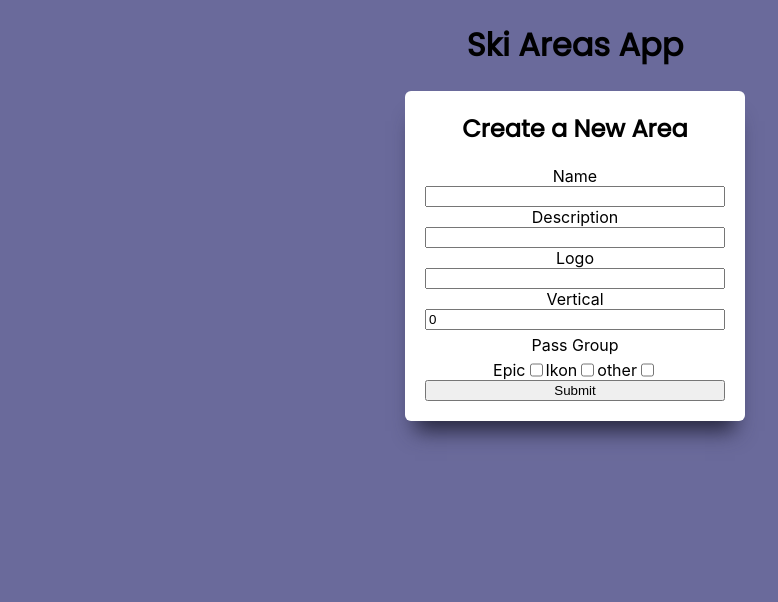
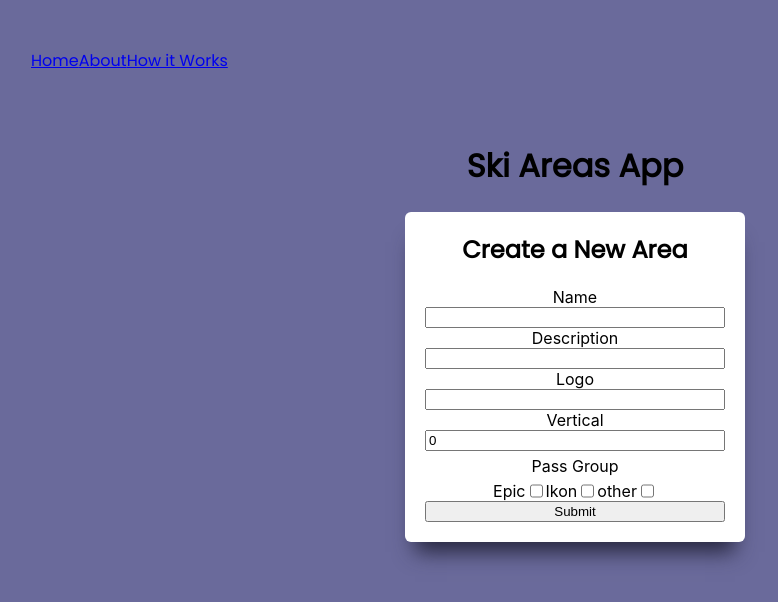
Before and after one commit to bwesterg/ski_areas, a React (Create React App) app in the folder ski-areas-frontend/: page / in a window 1280 px wide. Shown: the top 602 px of the page, without its empty margins (65-843 px from the left). Built offline with nearby package versions, Linux system fonts and the light colour scheme; no server answers.

Commit message:
adds basic navbar structure and css.  Still needs much styling and fine-tuning, but this creates a fallback point.

```diff
--- a/ski-areas-frontend/src/App.css
+++ b/ski-areas-frontend/src/App.css
@@ -12,6 +12,25 @@ body {
 
 h1, h2, h3, h4, h5, h6, p {
   font-family: 'Poppins';
+}
+
+.skiApp__navbar {
+  display: flex;
+  justify-content: space-between;
+  align-items: center;
+  padding: 2rem 6rem;
+}
+
+.skiApp__navbar-links {
+  flex: 1;
+  display: flex;
+  justify-content: flex-start;
+  align-items: center;
+}
+
+.skiApp__navbar-links_container {
+  display: flex;
+  flex-direction: row;
 }
 
 .area-form {
--- a/ski-areas-frontend/src/App.js
+++ b/ski-areas-frontend/src/App.js
@@ -2,6 +2,7 @@ import React, { Component } from 'react';
 import './App.css';
 import AreaContainer from './components/AreaContainer';
 import AreaForm from './components/AreaForm';
+import Navbar from './components/Navbar';
 import { patchArea, postArea, deleteArea } from './helpers';
 const areasUrl = "http://localhost:3000/areas/";
 
@@ -59,6 +60,10 @@ class App extends Component {
   render(){
     return (
       <div className="App">
+        <div className="gradient__bg">
+          <Navbar />
+        </div>
+
           <h1>Ski Areas App</h1>
           {/* <AreaForm addArea={this.addArea}/> */}
           <AreaForm submitAction={this.addArea}/>
--- /dev/null
+++ b/ski-areas-frontend/src/components/Navbar.js
@@ -0,0 +1,28 @@
+import React, { useState } from 'react';
+import '../App.css';
+
+const Menu = () => (
+
+    <>
+        <p><a href="#home">Home</a></p>
+        <p><a href="#About">About</a></p>
+        <p><a href="#How-it-works">How it Works</a></p>
+    </>
+)
+
+const Navbar = () =>  {
+    const [toggleMenu, setToggleMenu] = useState(false);
+    return (
+        <div className="skiApp__navbar">
+            <div className="skiApp__navbar-links">
+                {/* <div className="skiApp__navbar-links_logo"></div> */}
+                {/* <div className="skiApp__navbar-links_container"> */}
+                    <Menu />
+                {/* </div> */}
+            </div>
+
+        </div>
+    )
+}
+
+export default Navbar;
```
Lines whose indentation alone changed are shown as unchanged.
